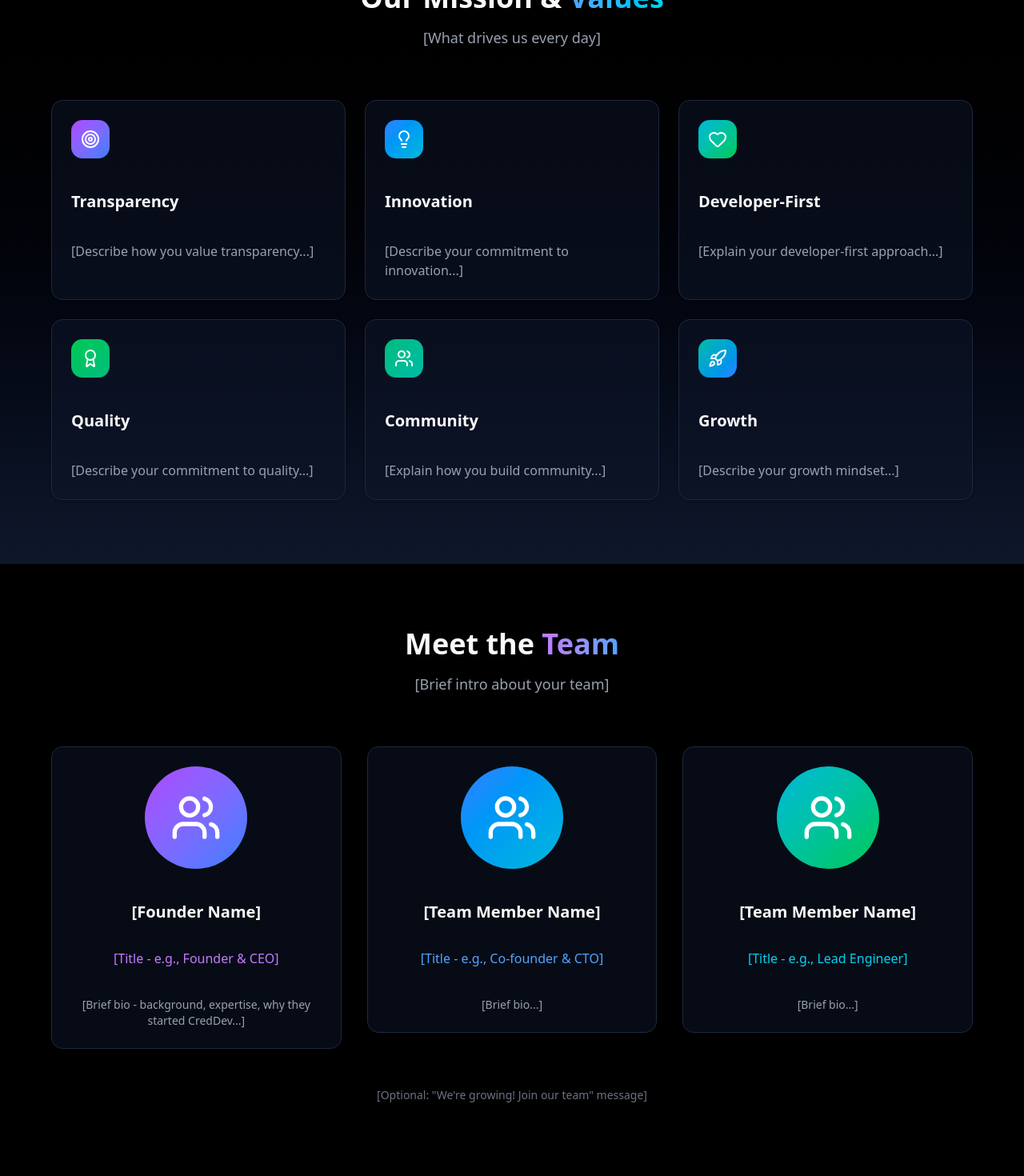
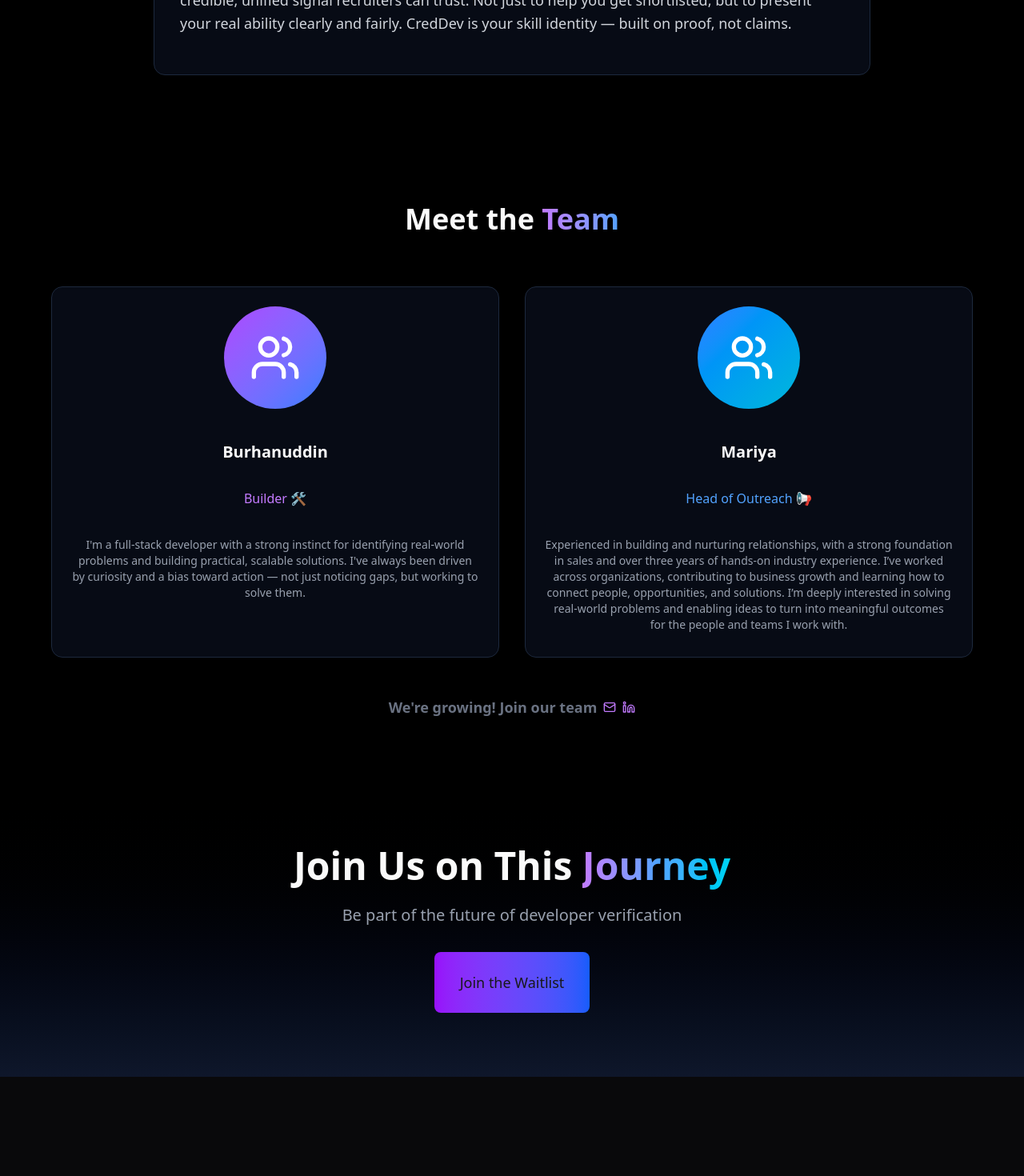
Before and after one commit to SatanSanta17/cred-dev, a Next.js app: page /about in a window 1280 px wide. Shown: the part 1060-2530 px from the top of the page at 80% size. After the commit the page ends 2406 px from the top, so only its background shows below. Built offline with nearby package versions, Linux system fonts and the light colour scheme.

Commit message:
completed the about page

```diff
--- a/app/about/page.tsx
+++ b/app/about/page.tsx
@@ -5,13 +5,70 @@ import { Card } from '@/components/ui/card'
 import { Badge } from '@/components/ui/badge'
 import { Button } from '@/components/ui/button'
 import { GradientText } from '@/components/shared/gradient-text'
-import { ArrowLeft, Users, Target, Lightbulb, Heart, Rocket, Award } from 'lucide-react'
+import { ArrowLeft, Users, Target, Lightbulb, Heart, Rocket, Award, Mail, Linkedin } from 'lucide-react'
 import Link from 'next/link'
+
 
 // This component is client-side only due to animations
 // SEO metadata is in layout.tsx
 
 export default function AboutPage() {
+  const missionValues = [
+    {
+      icon: Target,
+      title: 'Transparency',
+      description: '[Describe how you value transparency...]',
+      gradient: 'from-purple-500 to-blue-500',
+    },
+    {
+      icon: Lightbulb,
+      title: 'Innovation',
+      description: '[Describe your commitment to innovation...]',
+      gradient: 'from-blue-500 to-cyan-500',
+    },
+    {
+      icon: Heart,
+      title: 'Developer-First',
+      description: '[Explain your developer-first approach...]',
+      gradient: 'from-cyan-500 to-green-500',
+    },
+    {
+      icon: Award,
+      title: 'Quality',
+      description: '[Describe your commitment to quality...]',
+      gradient: 'from-green-500 to-emerald-500',
+    },
+    {
+      icon: Users,
+      title: 'Community',
+      description: '[Explain how you build community...]',
+      gradient: 'from-emerald-500 to-teal-500',
+    },
+    {
+      icon: Rocket,
+      title: 'Growth',
+      description: '[Describe your growth mindset...]',
+      gradient: 'from-teal-500 to-blue-500',
+    },
+  ]
+  const teamMembers = [
+    {
+      name: 'Burhanuddin',
+      title: 'Builder 🛠️',
+      bio: "I'm a full-stack developer with a strong instinct for identifying real-world problems and building practical, scalable solutions. I've always been driven by curiosity and a bias toward action — not just noticing gaps, but working to solve them.",
+      gradient: 'from-purple-500 to-blue-500',
+      hoverColor: 'hover:border-purple-500/50',
+      titleColor: 'text-purple-400',
+    },
+    {
+      name: 'Mariya',
+      title: 'Head of Outreach 📢',
+      bio: "Experienced in building and nurturing relationships, with a strong foundation in sales and over three years of hands-on industry experience. I’ve worked across organizations, contributing to business growth and learning how to connect people, opportunities, and solutions. \n I’m deeply interested in solving real-world problems and enabling ideas to turn into meaningful outcomes for the people and teams I work with.",
+      gradient: 'from-blue-500 to-cyan-500',
+      hoverColor: 'hover:border-blue-500/50',
+      titleColor: 'text-blue-400',
+    }
+  ]
   return (
     <main className="min-h-screen bg-black">
       {/* Hero Section */}
@@ -45,8 +102,7 @@ export default function AboutPage() {
               <GradientText>Developer Credibility</GradientText>
             </h1>
             <p className="text-xl text-gray-400 max-w-3xl mx-auto">
-              {/* TODO: Add your mission statement here */}
-              [Your mission statement - e.g., "We're on a mission to create a transparent, verified ecosystem where developers can prove their skills and recruiters can find real talent."]
+              We're building a unified, hassle-free ecosystem for developers to showcase their skills and credebility and recruiters can find verified talent and all their skills on a single platform.
             </p>
           </motion.div>
         </div>
@@ -62,31 +118,35 @@ export default function AboutPage() {
             transition={{ duration: 0.6 }}
           >
             <h2 className="text-3xl sm:text-4xl font-bold mb-8 text-center">
-              Our <span className="text-transparent bg-clip-text bg-gradient-to-r from-purple-400 to-blue-400">Story</span>
+              Our <span className="text-transparent bg-clip-text bg-gradient-to-r from-purple-400 to-blue-400">Origin Story</span>
             </h2>
 
             <Card className="p-8 bg-slate-900/50 border-slate-800">
               <div className="prose prose-invert max-w-none">
                 <p className="text-gray-300 text-lg leading-relaxed mb-4">
-                  {/* TODO: Add your origin story */}
-                  [Share how CredDev started - e.g., "CredDev was born from a simple observation: the hiring process for developers is broken..."]
-                </p>
-                <p className="text-gray-300 text-lg leading-relaxed mb-4">
-                  {/* TODO: Add more context */}
-                  [Explain the problem you saw and why you decided to solve it...]
-                </p>
-                <p className="text-gray-300 text-lg leading-relaxed">
-                  {/* TODO: Add your vision */}
-                  [Describe your vision for the future...]
+                  After spending years trying to break into a top product company, I did everything I was supposed to do — solved problems on LeetCode, built real projects, stayed active on GitHub, and maintained a strong professional presence online. Yet interviews never came.
+
+                  At first, I questioned my skills. Later, I realized the problem wasn’t effort or ability — it was visibility.
+
+                  Recruiters are overwhelmed, reviewing thousands of applications with limited time. They can’t realistically verify every GitHub profile, coding platform, and project. As a result, hiring decisions often fall back on resumes, college names, past companies, and signals that are incomplete — and sometimes even exaggerated.
+
+                  That’s when it became clear: the issue wasn’t just on the developer side or the recruiter side. It was the gap between them.
+
+                  Developers keep working hard to build real skills. Recruiters are trying to find strong candidates quickly. But there’s no single place where true capability is visible, verified, and easy to evaluate.
+
+                  CredDev was born to bridge that gap.
+
+                  Developers focus on growing and proving their skills — we make sure that work translates into a credible, unified signal recruiters can trust. Not just to help you get shortlisted, but to present your real ability clearly and fairly.
+
+                  CredDev is your skill identity — built on proof, not claims.
                 </p>
               </div>
             </Card>
           </motion.div>
         </div>
       </section>
-
       {/* Mission & Values Section */}
-      <section className="py-20 px-6 bg-gradient-to-b from-black to-slate-900">
+      {/* <section className="py-20 px-6 bg-gradient-to-b from-black to-slate-900">
         <div className="container mx-auto max-w-6xl">
           <motion.div
             initial={{ opacity: 0, y: 30 }}
@@ -99,129 +159,33 @@ export default function AboutPage() {
               Our Mission & <span className="text-transparent bg-clip-text bg-gradient-to-r from-blue-400 to-cyan-400">Values</span>
             </h2>
             <p className="text-gray-400 text-lg max-w-3xl mx-auto">
-              {/* TODO: Add subtitle */}
               [What drives us every day]
             </p>
           </motion.div>
 
           <div className="grid grid-cols-1 md:grid-cols-2 lg:grid-cols-3 gap-6">
-            {/* Value 1 */}
+            {missionValues.map((value, index) => (
               <motion.div
+                key={value.title}
                 initial={{ opacity: 0, y: 30 }}
                 whileInView={{ opacity: 1, y: 0 }}
                 viewport={{ once: true }}
-              transition={{ duration: 0.5, delay: 0.1 }}
+                transition={{ duration: 0.5, delay: index * 0.1 }}
               >
                 <Card className="p-6 h-full bg-slate-900/50 border-slate-800 hover:border-slate-700 transition-all">
-                <div className="w-12 h-12 rounded-xl bg-gradient-to-br from-purple-500 to-blue-500 flex items-center justify-center mb-4">
-                  <Target className="w-6 h-6 text-white" />
+                  <div className={`w-12 h-12 rounded-xl bg-gradient-to-br ${value.gradient} flex items-center justify-center mb-4`}>
+                    <value.icon className="w-6 h-6 text-white" />
                   </div>
-                <h3 className="text-xl font-bold mb-3">Transparency</h3>
+                  <h3 className="text-xl font-bold mb-3">{value.title}</h3>
                   <p className="text-gray-400">
-                  {/* TODO: Add value description */}
-                  [Describe how you value transparency...]
+                    {value.description}
                   </p>
                 </Card>
               </motion.div>
-
-            {/* Value 2 */}
-            <motion.div
-              initial={{ opacity: 0, y: 30 }}
-              whileInView={{ opacity: 1, y: 0 }}
-              viewport={{ once: true }}
-              transition={{ duration: 0.5, delay: 0.2 }}
-            >
-              <Card className="p-6 h-full bg-slate-900/50 border-slate-800 hover:border-slate-700 transition-all">
-                <div className="w-12 h-12 rounded-xl bg-gradient-to-br from-blue-500 to-cyan-500 flex items-center justify-center mb-4">
-                  <Lightbulb className="w-6 h-6 text-white" />
-                </div>
-                <h3 className="text-xl font-bold mb-3">Innovation</h3>
-                <p className="text-gray-400">
-                  {/* TODO: Add value description */}
-                  [Describe your commitment to innovation...]
-                </p>
-              </Card>
-            </motion.div>
-
-            {/* Value 3 */}
-            <motion.div
-              initial={{ opacity: 0, y: 30 }}
-              whileInView={{ opacity: 1, y: 0 }}
-              viewport={{ once: true }}
-              transition={{ duration: 0.5, delay: 0.3 }}
-            >
-              <Card className="p-6 h-full bg-slate-900/50 border-slate-800 hover:border-slate-700 transition-all">
-                <div className="w-12 h-12 rounded-xl bg-gradient-to-br from-cyan-500 to-green-500 flex items-center justify-center mb-4">
-                  <Heart className="w-6 h-6 text-white" />
-                </div>
-                <h3 className="text-xl font-bold mb-3">Developer-First</h3>
-                <p className="text-gray-400">
-                  {/* TODO: Add value description */}
-                  [Explain your developer-first approach...]
-                </p>
-              </Card>
-            </motion.div>
-
-            {/* Value 4 */}
-            <motion.div
-              initial={{ opacity: 0, y: 30 }}
-              whileInView={{ opacity: 1, y: 0 }}
-              viewport={{ once: true }}
-              transition={{ duration: 0.5, delay: 0.4 }}
-            >
-              <Card className="p-6 h-full bg-slate-900/50 border-slate-800 hover:border-slate-700 transition-all">
-                <div className="w-12 h-12 rounded-xl bg-gradient-to-br from-green-500 to-emerald-500 flex items-center justify-center mb-4">
-                  <Award className="w-6 h-6 text-white" />
-                </div>
-                <h3 className="text-xl font-bold mb-3">Quality</h3>
-                <p className="text-gray-400">
-                  {/* TODO: Add value description */}
-                  [Describe your commitment to quality...]
-                </p>
-              </Card>
-            </motion.div>
-
-            {/* Value 5 */}
-            <motion.div
-              initial={{ opacity: 0, y: 30 }}
-              whileInView={{ opacity: 1, y: 0 }}
-              viewport={{ once: true }}
-              transition={{ duration: 0.5, delay: 0.5 }}
-            >
-              <Card className="p-6 h-full bg-slate-900/50 border-slate-800 hover:border-slate-700 transition-all">
-                <div className="w-12 h-12 rounded-xl bg-gradient-to-br from-emerald-500 to-teal-500 flex items-center justify-center mb-4">
-                  <Users className="w-6 h-6 text-white" />
-                </div>
-                <h3 className="text-xl font-bold mb-3">Community</h3>
-                <p className="text-gray-400">
-                  {/* TODO: Add value description */}
-                  [Explain how you build community...]
-                </p>
-              </Card>
-            </motion.div>
-
-            {/* Value 6 */}
-            <motion.div
-              initial={{ opacity: 0, y: 30 }}
-              whileInView={{ opacity: 1, y: 0 }}
-              viewport={{ once: true }}
-              transition={{ duration: 0.5, delay: 0.6 }}
-            >
-              <Card className="p-6 h-full bg-slate-900/50 border-slate-800 hover:border-slate-700 transition-all">
-                <div className="w-12 h-12 rounded-xl bg-gradient-to-br from-teal-500 to-blue-500 flex items-center justify-center mb-4">
-                  <Rocket className="w-6 h-6 text-white" />
-                </div>
-                <h3 className="text-xl font-bold mb-3">Growth</h3>
-                <p className="text-gray-400">
-                  {/* TODO: Add value description */}
-                  [Describe your growth mindset...]
-                </p>
-              </Card>
-            </motion.div>
+            ))}
           </div>
         </div>
-      </section>
-
+      </section> */}
       {/* Team Section */}
       <section className="py-20 px-6 bg-black">
         <div className="container mx-auto max-w-6xl">
@@ -237,71 +201,31 @@ export default function AboutPage() {
             </h2>
             <p className="text-gray-400 text-lg">
               {/* TODO: Add team intro */}
-              [Brief intro about your team]
+              {/* [Brief intro about your team] */}
             </p>
           </motion.div>
-
-          <div className="grid grid-cols-1 md:grid-cols-2 lg:grid-cols-3 gap-8">
-            {/* Team Member 1 - Founder/CEO */}
+          <div className="grid grid-cols-1 md:grid-cols-2 lg:grid-cols-2 gap-8 ">
+            {teamMembers.map((member, index) => (
               <motion.div
+                key={index}
                 initial={{ opacity: 0, y: 30 }}
                 whileInView={{ opacity: 1, y: 0 }}
                 viewport={{ once: true }}
-              transition={{ duration: 0.5 }}
+                transition={{ duration: 0.5, delay: index * 0.1 }}
               >
-              <Card className="p-6 bg-slate-900/50 border-slate-800 hover:border-purple-500/50 transition-all text-center">
+                <Card className={`p-6 bg-slate-900/50 border-slate-800 ${member.hoverColor} transition-all text-center min-h-[29rem]`}>
                   {/* Placeholder for photo */}
-                <div className="w-32 h-32 mx-auto mb-4 rounded-full bg-gradient-to-br from-purple-500 to-blue-500 flex items-center justify-center">
+                  <div className={`w-32 h-32 mx-auto mb-4 rounded-full bg-gradient-to-br ${member.gradient} flex items-center justify-center`}>
                     <Users className="w-16 h-16 text-white" />
                   </div>
-                <h3 className="text-xl font-bold mb-2">[Founder Name]</h3>
-                <p className="text-purple-400 mb-3">[Title - e.g., Founder & CEO]</p>
+                  <h3 className="text-xl font-bold mb-2">{member.name}</h3>
+                  <p className={`${member.titleColor} mb-3`}>{member.title}</p>
                   <p className="text-gray-400 text-sm">
-                  {/* TODO: Add bio */}
-                  [Brief bio - background, expertise, why they started CredDev...]
+                    {member.bio}
                   </p>
                 </Card>
               </motion.div>
-
-            {/* Team Member 2 */}
-            <motion.div
-              initial={{ opacity: 0, y: 30 }}
-              whileInView={{ opacity: 1, y: 0 }}
-              viewport={{ once: true }}
-              transition={{ duration: 0.5, delay: 0.1 }}
-            >
-              <Card className="p-6 bg-slate-900/50 border-slate-800 hover:border-blue-500/50 transition-all text-center">
-                <div className="w-32 h-32 mx-auto mb-4 rounded-full bg-gradient-to-br from-blue-500 to-cyan-500 flex items-center justify-center">
-                  <Users className="w-16 h-16 text-white" />
-                </div>
-                <h3 className="text-xl font-bold mb-2">[Team Member Name]</h3>
-                <p className="text-blue-400 mb-3">[Title - e.g., Co-founder & CTO]</p>
-                <p className="text-gray-400 text-sm">
-                  {/* TODO: Add bio */}
-                  [Brief bio...]
-                </p>
-              </Card>
-            </motion.div>
-
-            {/* Team Member 3 */}
-            <motion.div
-              initial={{ opacity: 0, y: 30 }}
-              whileInView={{ opacity: 1, y: 0 }}
-              viewport={{ once: true }}
-              transition={{ duration: 0.5, delay: 0.2 }}
-            >
-              <Card className="p-6 bg-slate-900/50 border-slate-800 hover:border-cyan-500/50 transition-all text-center">
-                <div className="w-32 h-32 mx-auto mb-4 rounded-full bg-gradient-to-br from-cyan-500 to-green-500 flex items-center justify-center">
-                  <Users className="w-16 h-16 text-white" />
-                </div>
-                <h3 className="text-xl font-bold mb-2">[Team Member Name]</h3>
-                <p className="text-cyan-400 mb-3">[Title - e.g., Lead Engineer]</p>
-                <p className="text-gray-400 text-sm">
-                  {/* TODO: Add bio */}
-                  [Brief bio...]
-                </p>
-              </Card>
-            </motion.div>
+            ))}
           </div>
 
           <motion.div
@@ -311,10 +235,14 @@ export default function AboutPage() {
             transition={{ duration: 0.6, delay: 0.5 }}
             className="text-center mt-12"
           >
-            <p className="text-gray-500 text-sm">
-              {/* TODO: Add hiring message if applicable */}
-              [Optional: "We're growing! Join our team" message]
+            <div className="flex flex-row items-center justify-center gap-2">
+              <p className="text-gray-500 text-lg font-bold">
+                We're growing! Join our team
             </p>
+              {/* reachout via email or linkedin */}
+              <Link href="mailto:burhanuddinchital25151@gmail.com" className="text-purple-400 hover:text-purple-300"><span><Mail className="w-4 h-4" /></span></Link>
+              <Link href="https://www.linkedin.com/in/cburhanuddin/" className="text-purple-400 hover:text-purple-300"><span><Linkedin className="w-4 h-4" /></span></Link>
+            </div>
           </motion.div>
         </div>
       </section>
```
Lines whose indentation alone changed are shown as unchanged.
